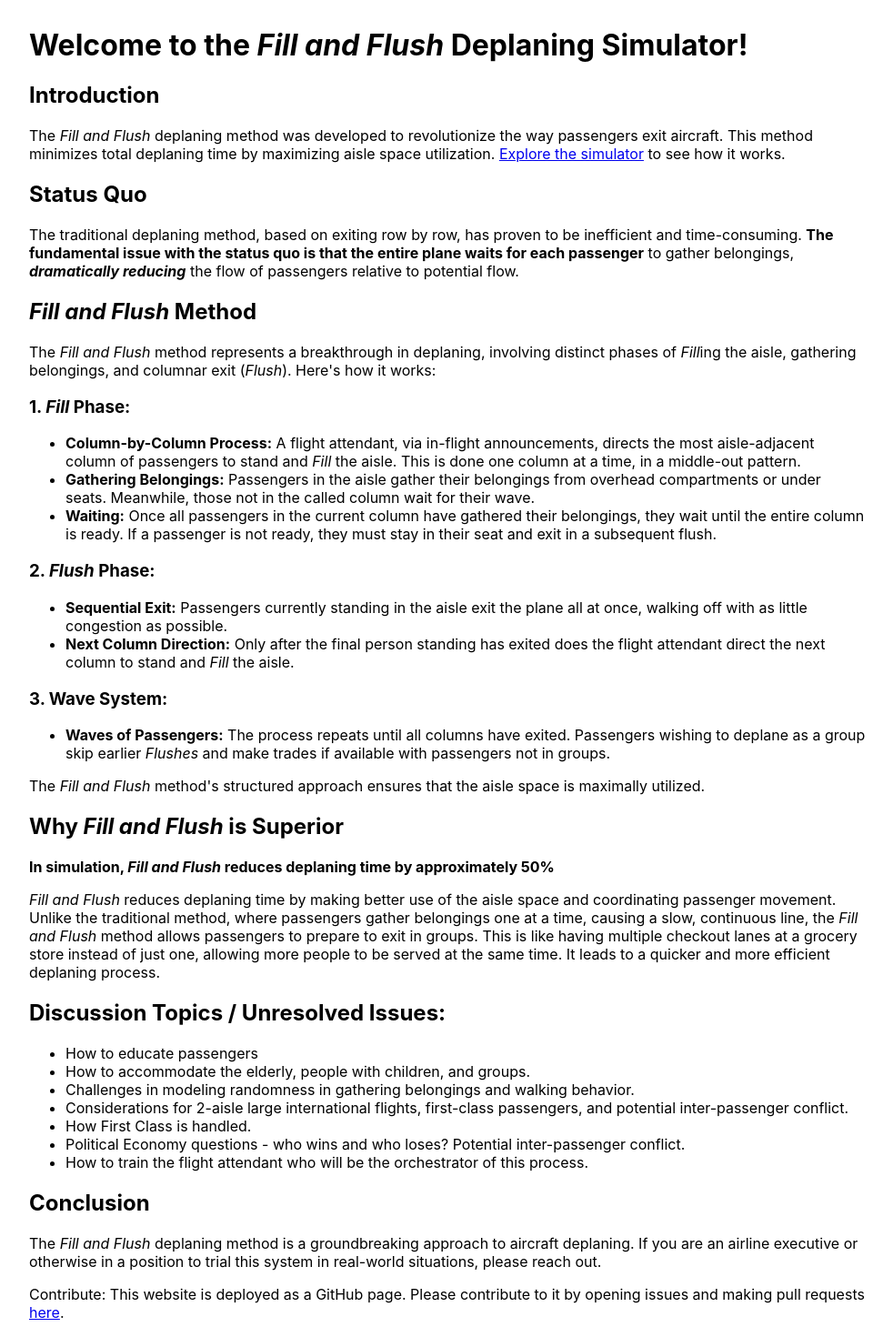
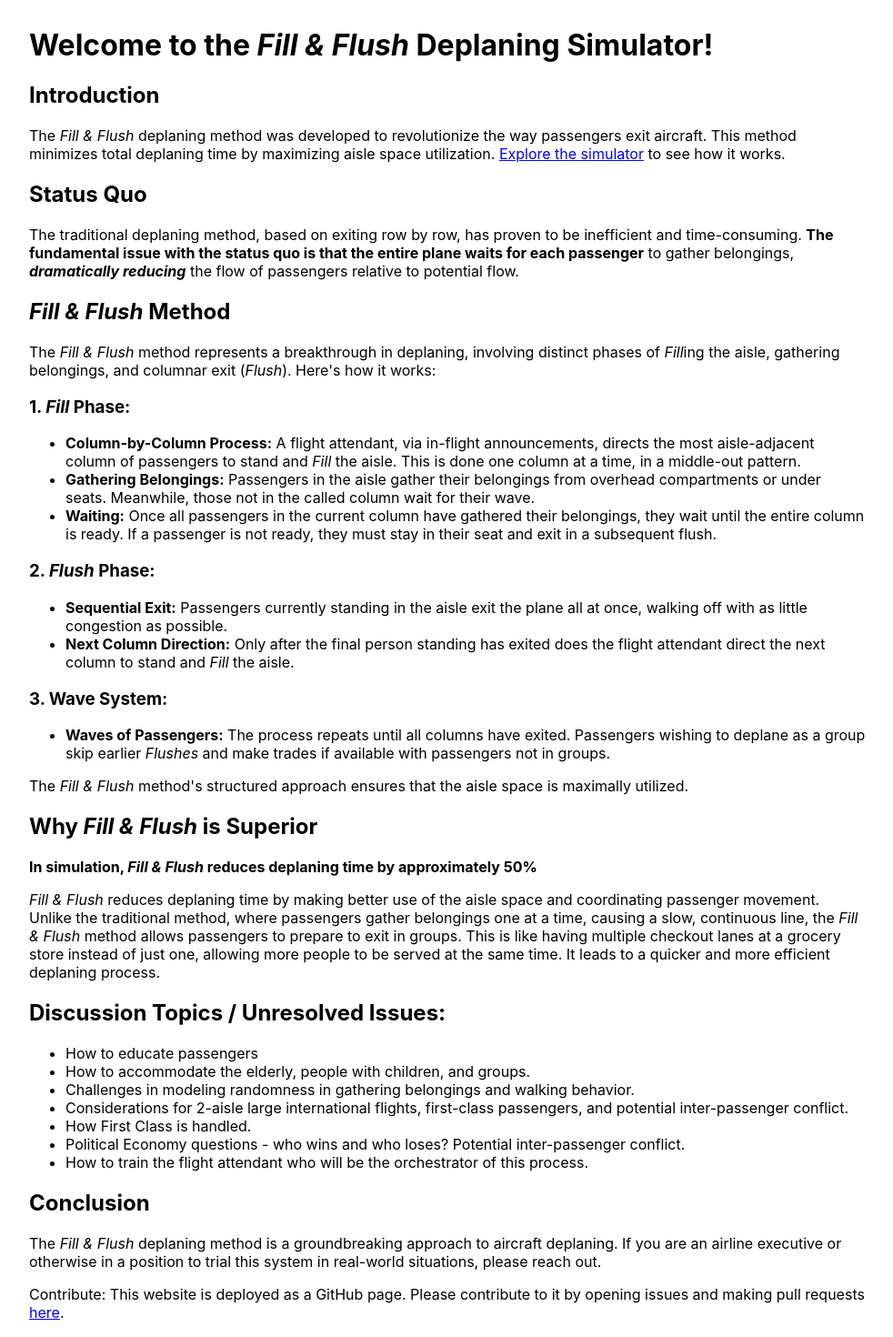
Before and after one commit to josephecombs/fill-flush, a React (Create React App) app: page / in a window 1280 px wide. Shown: the part 100-1570 px from the top of the page at 91% size, without its empty margins (148-1130 px from the left). Built offline with nearby package versions, Linux system fonts and the light colour scheme.

Commit message:
change and to &

```diff
--- a/src/HomePage.js
+++ b/src/HomePage.js
@@ -5,11 +5,11 @@ import { Link } from 'react-router-dom';
 function HomePage() {
   return (
     <div className="homepage-container">
-      <h1>Welcome to the <em>Fill and Flush</em> Deplaning Simulator!</h1>
+      <h1>Welcome to the <em>Fill & Flush</em> Deplaning Simulator!</h1>
 
       <section className="intro">
         <h2>Introduction</h2>
-        <p>The <em>Fill and Flush</em> deplaning method was developed to revolutionize the way passengers exit aircraft. This method minimizes total deplaning time by maximizing aisle space utilization. <Link to="/simulate">Explore the simulator</Link> to see how it works.</p>
+        <p>The <em>Fill & Flush</em> deplaning method was developed to revolutionize the way passengers exit aircraft. This method minimizes total deplaning time by maximizing aisle space utilization. <Link to="/simulate">Explore the simulator</Link> to see how it works.</p>
       </section>
 
       <section className="status-quo">
@@ -18,8 +18,8 @@ function HomePage() {
       </section>
 
       <section className="fill-and-flush">
-        <h2><em>Fill and Flush</em> Method</h2>
-        <p>The <em>Fill and Flush</em> method represents a breakthrough in deplaning, involving distinct phases of <em>Fill</em>ing the aisle, gathering belongings, and columnar exit (<em>Flush</em>). Here's how it works:</p>
+        <h2><em>Fill & Flush</em> Method</h2>
+        <p>The <em>Fill & Flush</em> method represents a breakthrough in deplaning, involving distinct phases of <em>Fill</em>ing the aisle, gathering belongings, and columnar exit (<em>Flush</em>). Here's how it works:</p>
 
         <h3>1. <em>Fill</em> Phase:</h3>
         <ul>
@@ -39,13 +39,13 @@ function HomePage() {
           <li><strong>Waves of Passengers:</strong> The process repeats until all columns have exited. Passengers wishing to deplane as a group skip earlier <em>Flushes</em> and make trades if available with passengers not in groups.</li>
         </ul>
 
-        <p>The <em>Fill and Flush</em> method's structured approach ensures that the aisle space is maximally utilized.</p>
+        <p>The <em>Fill & Flush</em> method's structured approach ensures that the aisle space is maximally utilized.</p>
       </section>
 
       <section className="superiority">
-        <h2>Why <em>Fill and Flush</em> is Superior</h2>
-        <p><strong>In simulation, <em>Fill and Flush</em> reduces deplaning time by approximately 50%</strong></p>
-        <p><em>Fill and Flush</em> reduces deplaning time by making better use of the aisle space and coordinating passenger movement. Unlike the traditional method, where passengers gather belongings one at a time, causing a slow, continuous line, the <em>Fill and Flush</em> method allows passengers to prepare to exit in groups. This is like having multiple checkout lanes at a grocery store instead of just one, allowing more people to be served at the same time. It leads to a quicker and more efficient deplaning process.</p>
+        <h2>Why <em>Fill & Flush</em> is Superior</h2>
+        <p><strong>In simulation, <em>Fill & Flush</em> reduces deplaning time by approximately 50%</strong></p>
+        <p><em>Fill & Flush</em> reduces deplaning time by making better use of the aisle space and coordinating passenger movement. Unlike the traditional method, where passengers gather belongings one at a time, causing a slow, continuous line, the <em>Fill & Flush</em> method allows passengers to prepare to exit in groups. This is like having multiple checkout lanes at a grocery store instead of just one, allowing more people to be served at the same time. It leads to a quicker and more efficient deplaning process.</p>
       </section>
 
       <section className="discussion">
@@ -63,7 +63,7 @@ function HomePage() {
 
       <section className="conclusion">
         <h2>Conclusion</h2>
-        <p>The <em>Fill and Flush</em> deplaning method is a groundbreaking approach to aircraft deplaning. If you are an airline executive or otherwise in a position to trial this system in real-world situations, please reach out.</p>
+        <p>The <em>Fill & Flush</em> deplaning method is a groundbreaking approach to aircraft deplaning. If you are an airline executive or otherwise in a position to trial this system in real-world situations, please reach out.</p>
       </section>
 
       <p>Contribute: This website is deployed as a GitHub page. Please contribute to it by opening issues and making pull requests <a href="https://github.com/josephecombs/fill-flush/">here</a>.</p>
--- a/src/SimulatePage.js
+++ b/src/SimulatePage.js
@@ -138,7 +138,7 @@ class SimulatePage extends React.Component {
   render() {
     return (
       <div className="App">
-        <h1><em>Fill and Flush</em> Deplaning Simulator</h1>
+        <h1><em>Fill & Flush</em> Deplaning Simulator</h1>
         <table className="input-table">
           <tbody>
             <tr>
@@ -163,7 +163,7 @@ class SimulatePage extends React.Component {
         {(this.state.totalLivesSaved !== null) && <div>
             <div id="simulation-statistics">
               <p>Time to deplane status quo: {this.formatTime(this.state.timeCurrent)}</p>
-              <p>Time to deplane using <em>Fill and Flush</em> method: {this.formatTime(this.state.timeFuture)}</p>
+              <p>Time to deplane using <em>Fill & Flush</em> method: {this.formatTime(this.state.timeFuture)}</p>
             </div>
 
             <div id="simulation-player-controls">
```
